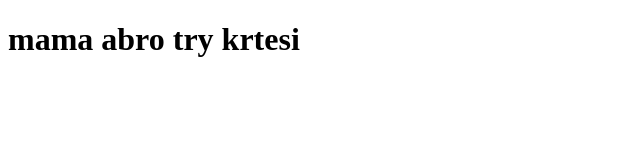
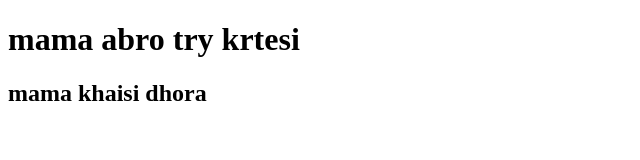
Before and after one commit to mejun007/4th-time, a plain HTML site: page index.html in a window 1280 px wide. Shown: the whole page, without its empty margins (0-640 px from the left). Drawn offline with Linux system fonts and the light colour scheme.

Commit message:
bohut pech lagtese

```diff
--- a/index.html
+++ b/index.html
@@ -7,5 +7,6 @@
 </head>
 <body>
 <h1>mama abro try krtesi</h1>
+<h2>mama khaisi dhora</h2>
 </body>
 </html>
```
